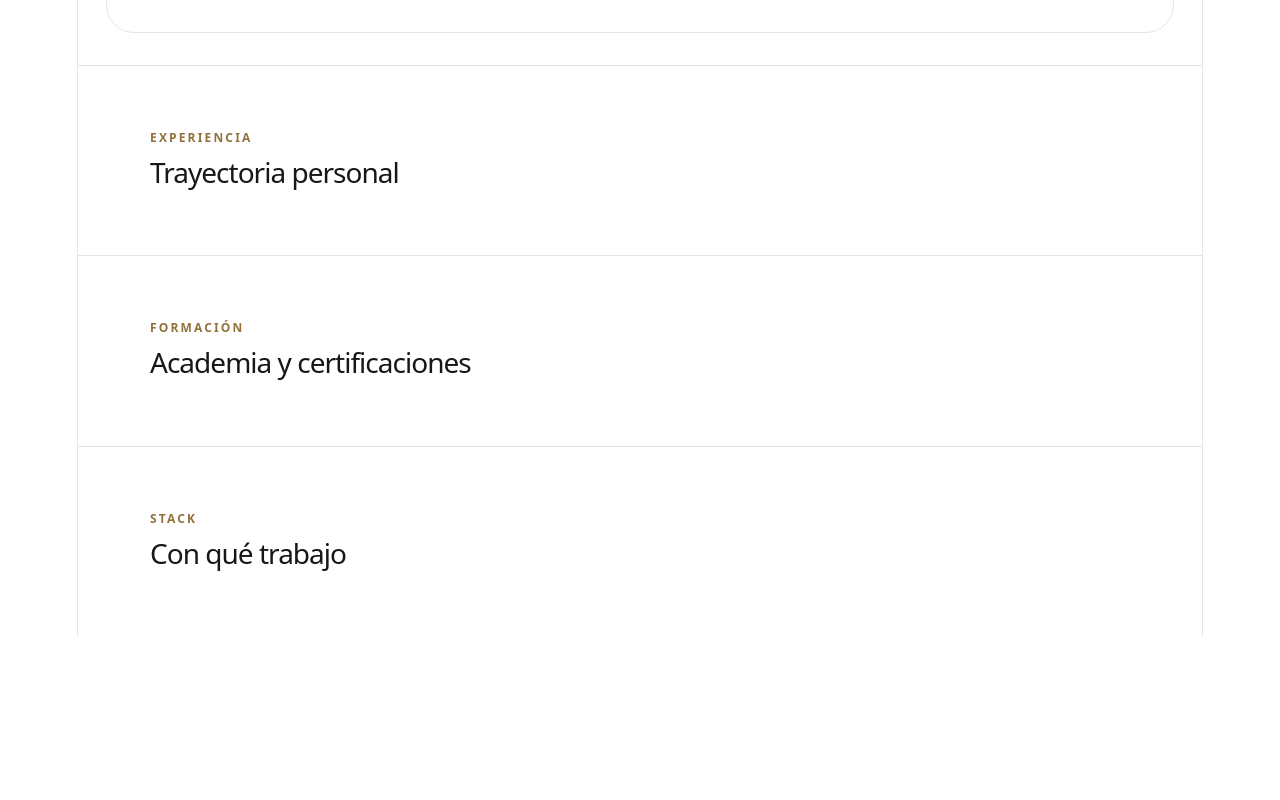
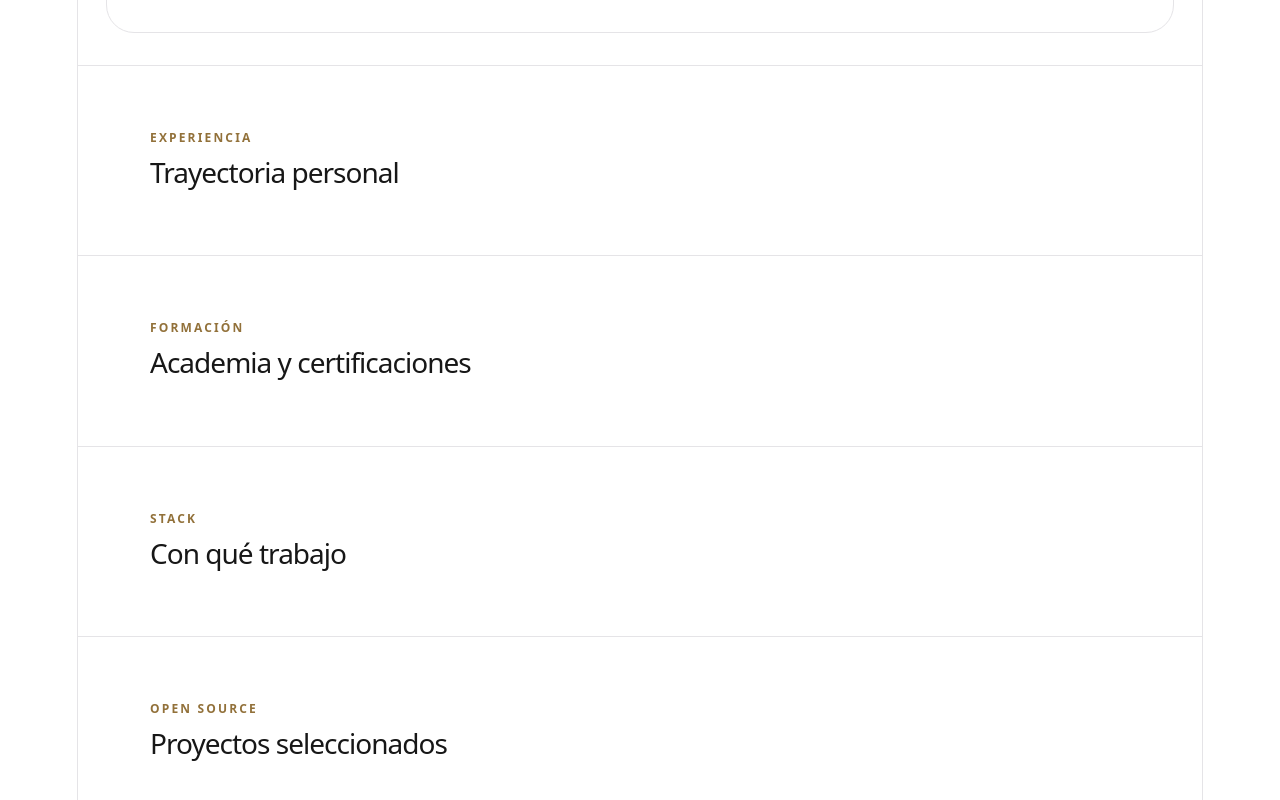
Before and after one commit to FrancoLeoneok/FrancoLeone-web, a React (Vite) app in the folder FrancoLeone-web/: page / in a window 1280 px wide. Shown: the part 538-1338 px from the top of the page. Before the commit the page ends 1174 px from the top, so only its background shows below. Built offline with nearby package versions, Linux system fonts and the light colour scheme.

Commit message:
Projects

```diff
--- a/FrancoLeone-web/src/App.jsx
+++ b/FrancoLeone-web/src/App.jsx
@@ -3,6 +3,7 @@ import Education from './components/Education.jsx'
 import Experience from './components/Experience.jsx'
 import Hero from './components/Hero.jsx'
 import Navbar from './components/Navbar.jsx'
+import Projects from './components/Projects.jsx'
 import Stack from './components/Stack.jsx'
 
 function App() {
@@ -16,6 +17,7 @@ function App() {
         <Experience language={language} />
         <Education language={language} />
         <Stack language={language} />
+        <Projects language={language} />
       </main>
     </>
   )
--- /dev/null
+++ b/FrancoLeone-web/src/components/Projects.jsx
@@ -0,0 +1,36 @@
+const content = {
+  es: {
+    eyebrow: 'Open source',
+    title: 'Proyectos seleccionados',
+  },
+  en: {
+    eyebrow: 'Open source',
+    title: 'Selected projects',
+  },
+}
+
+function Projects({ language = 'es' }) {
+  const text = content[language === 'en' ? 'en' : 'es']
+
+  return (
+    <section
+      className="scroll-mt-24 border-t border-[#e5e4e7] px-5 py-14 sm:px-10 sm:py-16"
+      id="projects"
+      aria-labelledby="projects-title"
+    >
+      <div className="mx-auto w-full max-w-[980px] text-left">
+        <p className="mb-2 text-[11px] font-semibold uppercase tracking-[0.18em] text-[#92713a] sm:text-xs">
+          {text.eyebrow}
+        </p>
+        <h2
+          className="m-0 text-2xl font-medium tracking-[-0.035em] text-[#171717] sm:text-[28px]"
+          id="projects-title"
+        >
+          {text.title}
+        </h2>
+      </div>
+    </section>
+  )
+}
+
+export default Projects
```
